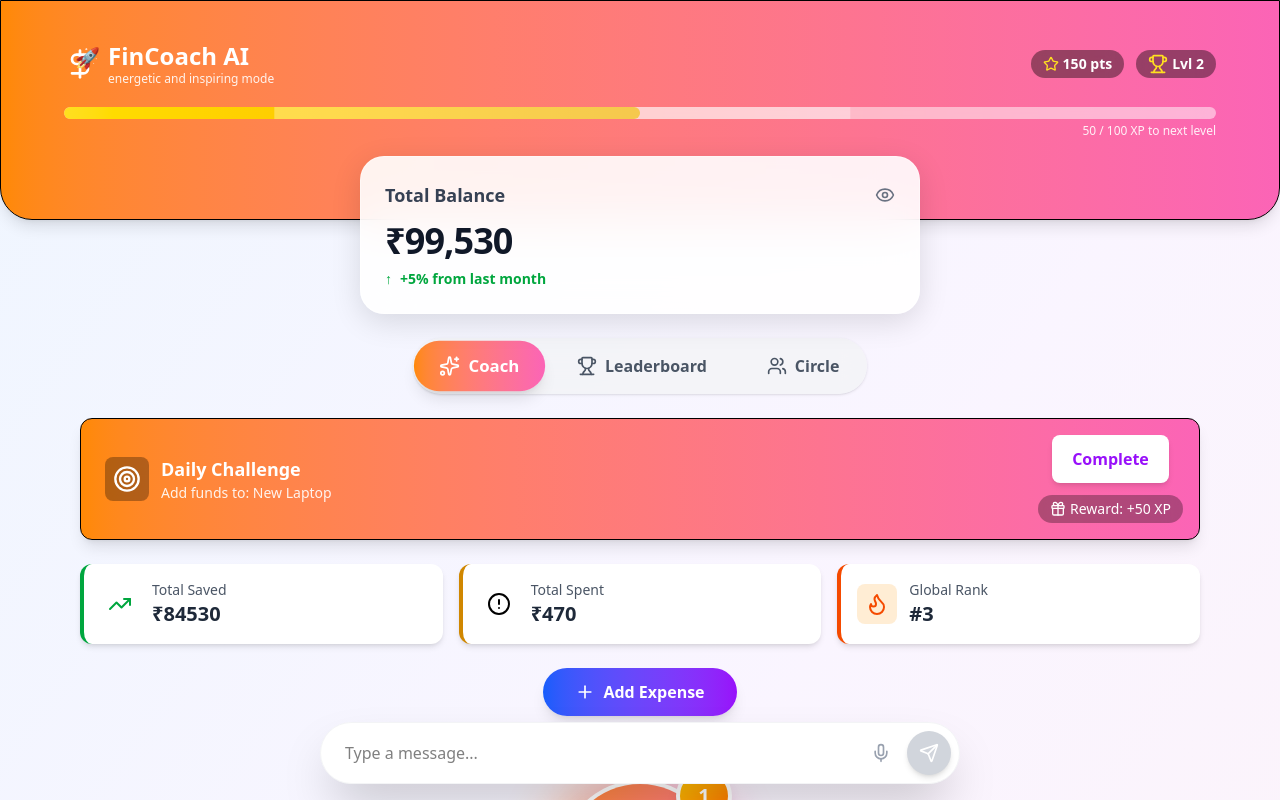
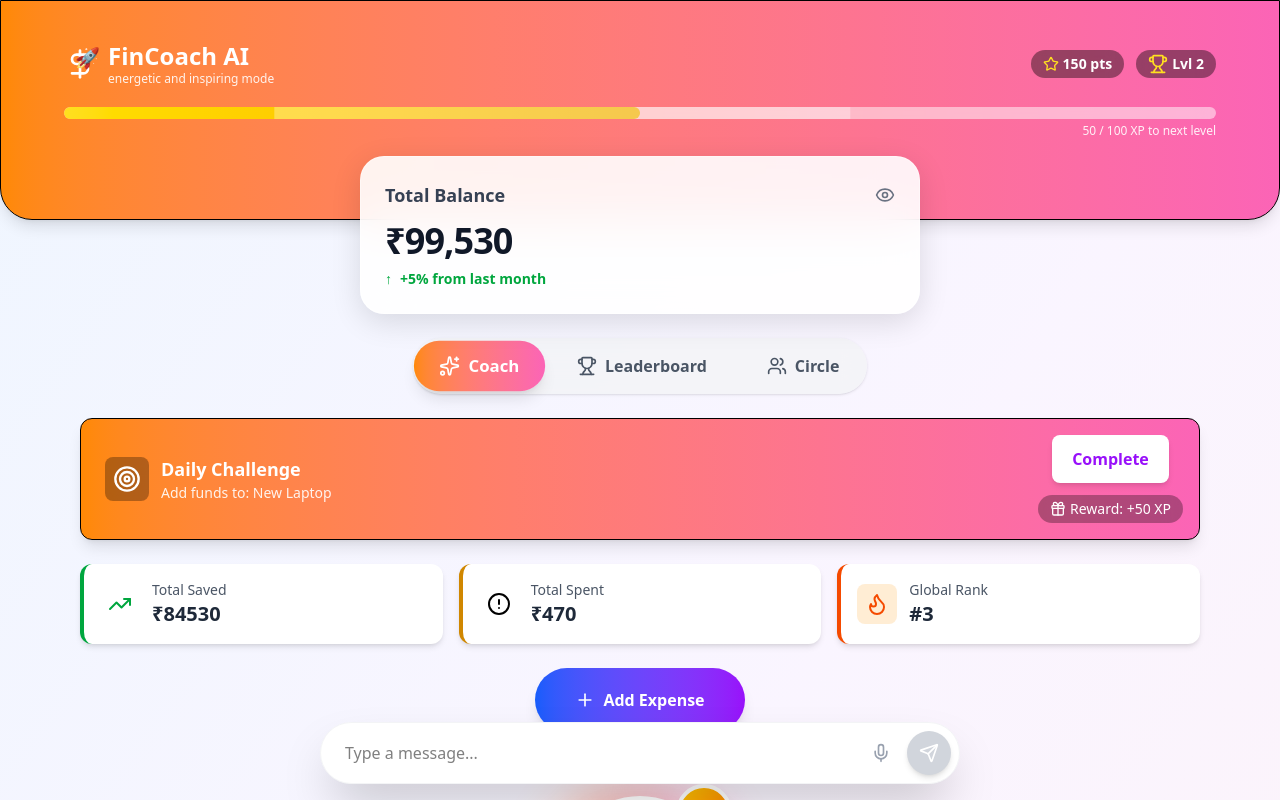
Before and after one commit to KrishShah0505/arth-sarthi, a React (Vite) app in the folder my-app/: page / in a window 1280 px wide. Both pictures are taken after a click on the button "🚀 Continue as Guest (Demo)". Shown: the top 800 px of the page. Built offline with nearby package versions, Linux system fonts and the light colour scheme.

Commit message:
Button changes

```diff
--- a/my-app/src/App.jsx
+++ b/my-app/src/App.jsx
@@ -272,7 +272,7 @@ const App = () => {
               <div className="md:col-span-3 flex justify-center mt-2">
                 <button
                   onClick={() => setIsExpenseModalOpen(true)}
-                  className="flex items-center gap-2 bg-gradient-to-r from-blue-600 to-purple-600 text-white px-8 py-3 rounded-full shadow-lg hover:scale-105 transition-all font-bold"
+                  className="flex items-center gap-2 bg-gradient-to-r from-blue-600 to-purple-600 text-white px-10 py-5 rounded-full shadow-lg hover:scale-105 transition-all font-bold"
                 >
                   <Plus size={20} /> Add Expense
                 </button>
@@ -304,7 +304,7 @@ const App = () => {
               </div>
             )}
 
-            <div className="mt-8 bg-white rounded-2xl shadow-xl p-4 md:p-6 max-w-4xl mx-auto mb-6">
+            <div className="mt-12 bg-white rounded-2xl shadow-xl p-4 md:p-6 max-w-4xl mx-auto mb-6">
               <h2 className="text-xl font-bold text-gray-800 mb-4 flex items-center gap-2">
                 <Sparkles className="w-6 h-6 text-purple-600" /> AI Coach Chat
               </h2>
```
